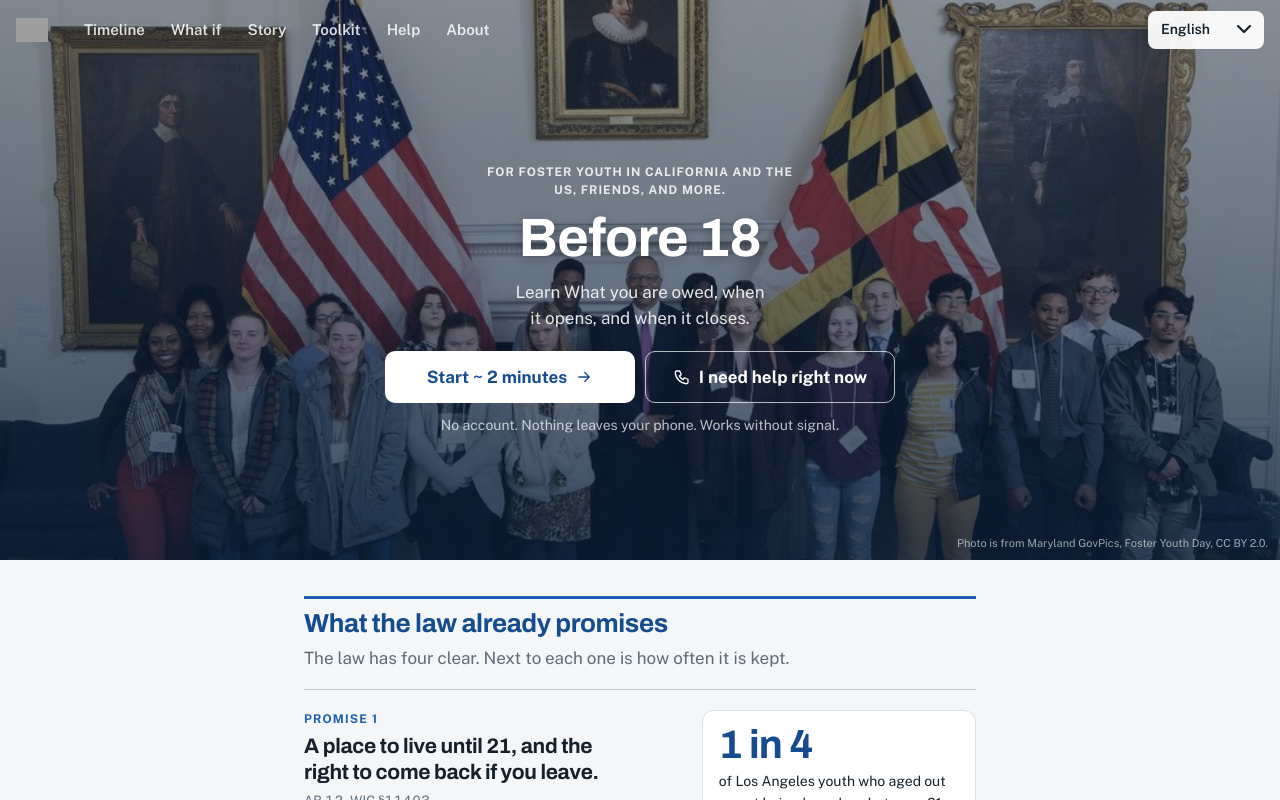
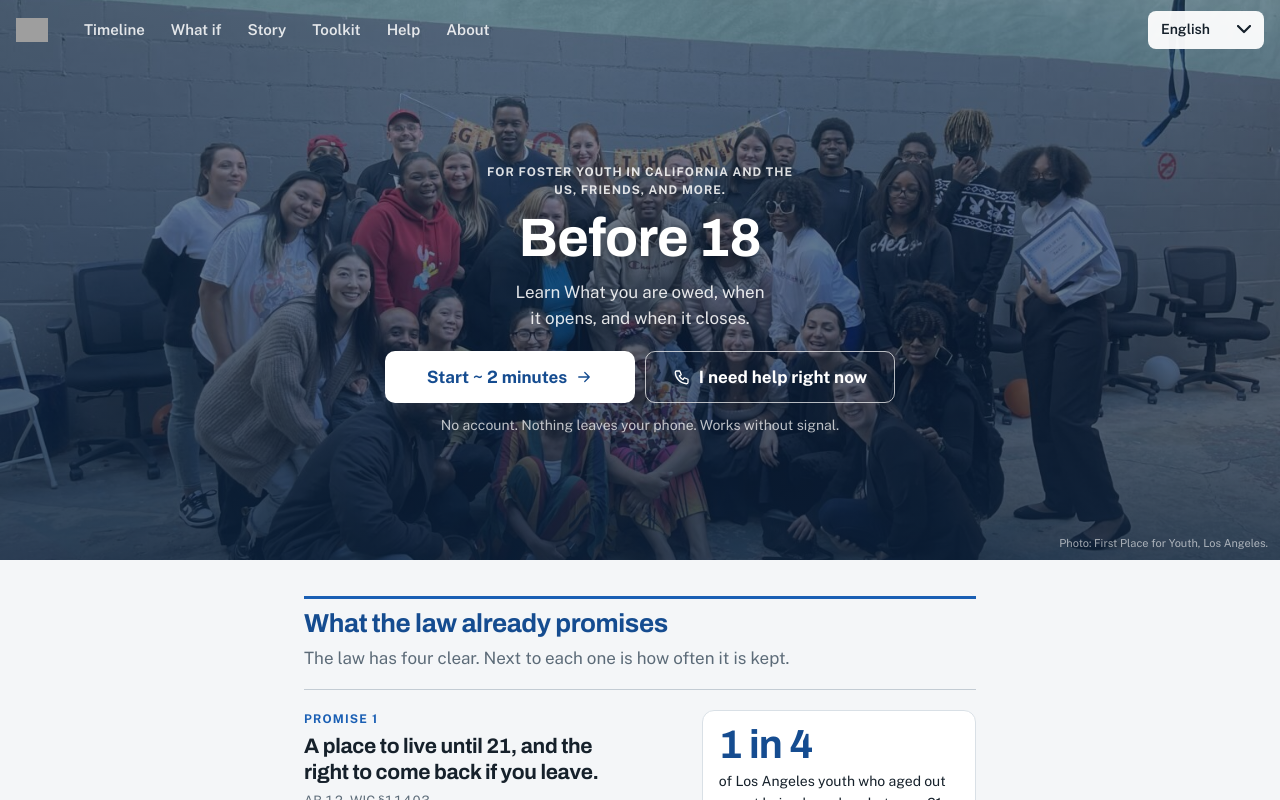
Before and after one commit to Avery45234/before18, a React (Vite) app: page / in a window 1280 px wide. Shown: the top 800 px of the page. Built offline with nearby package versions, Linux system fonts and the light colour scheme; grey boxes are pictures that could not be loaded.

Commit message:
added the hero photo from First Place for Youth

```diff
--- a/src/content/home.ts
+++ b/src/content/home.ts
@@ -49,4 +49,4 @@ export const promises: Promise[] = [
 export const HOME_VOICES = 4;
 
 // the hero photo credit, shown small in the corner. Empty string hides it.
-export const PHOTO_CREDIT = "Photo is from Maryland GovPics, Foster Youth Day, CC BY 2.0.";
+export const PHOTO_CREDIT = "Photo: First Place for Youth, Los Angeles.";
--- a/src/ui/styles.css
+++ b/src/ui/styles.css
@@ -102,7 +102,7 @@ select.lang { margin-left: auto; font: inherit; font-weight: 600; font-size: 14p
 
 /* ---------- home ---------- */
 .hero { position: relative; display: grid; justify-items: center; text-align: center; gap: 10px; padding: 96px 18px 56px; color: #fff; background: linear-gradient(135deg, #2a6fc0 0%, #1a5fb4 50%, #123f7a 100%); overflow: hidden; isolation: isolate; }
-.hero-photo { position: absolute; inset: 0; width: 100%; height: 100%; object-fit: cover; object-position: 50% 40%; z-index: -2; }
+.hero-photo { position: absolute; inset: 0; width: 100%; height: 100%; object-fit: cover; object-position: 50% 62%; z-index: -2; }
 .hero.has-photo::before { content: ""; position: absolute; inset: 0; z-index: -1; background: linear-gradient(180deg, rgba(10, 30, 55, 0.45) 0%, rgba(10, 30, 55, 0.62) 60%, rgba(10, 30, 55, 0.82) 100%); }
 .hero-inner { display: grid; justify-items: center; gap: 0; max-width: 720px; }
 .hero-credit { position: absolute; right: 12px; bottom: 8px; font-size: 11px; color: rgba(255, 255, 255, 0.6); }
```
Also changed, not shown: public/hero.jpg.
